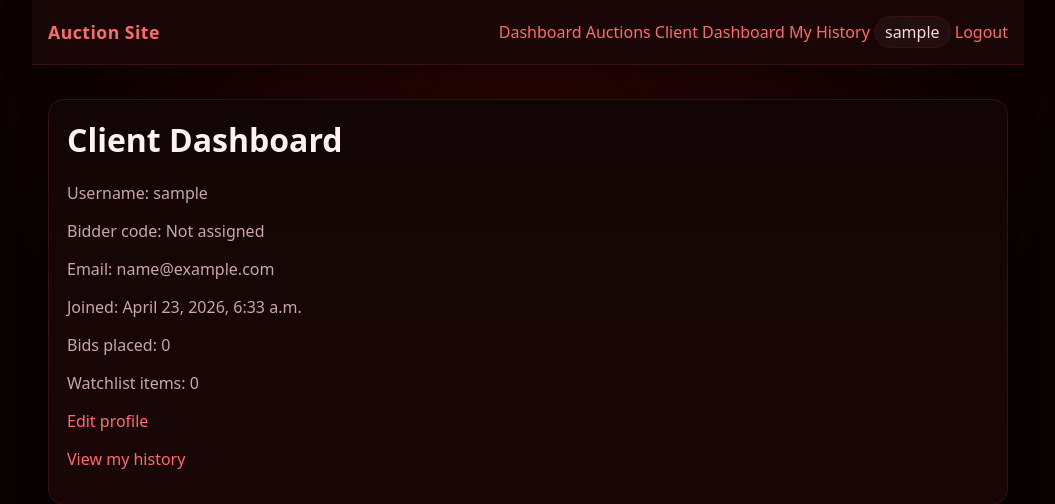
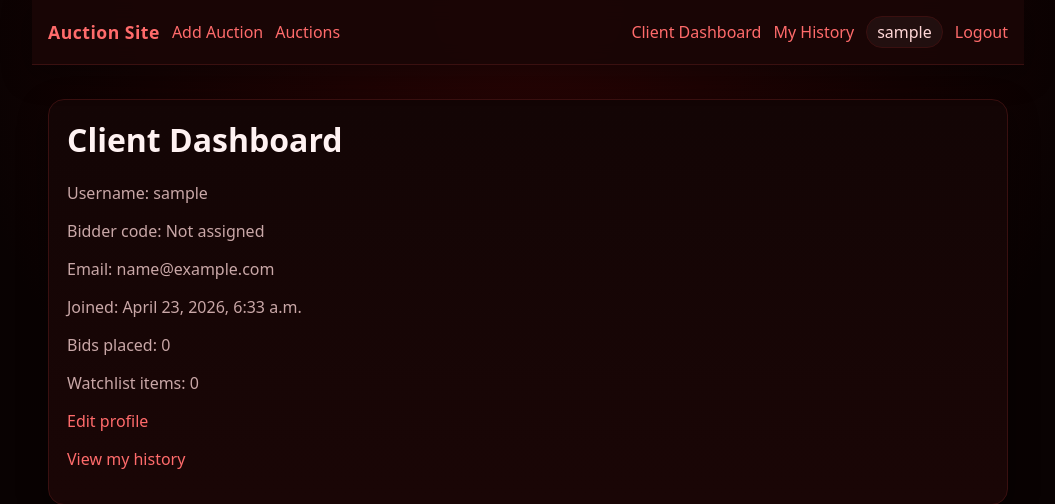
Before and after one commit to ItsHachiMane/auction-site, a Django app: page /client/ in a window 1280 px wide. Shown: the top 504 px of the page, without its empty margins (112-1167 px from the left). Run offline with Django 5.2, Linux system fonts and the light colour scheme; the visitor is signed in with stand-in values (Sample User, id 1); data that the repository does not hold is empty.

Commit message:
Make add auction a standalone nav action

```diff
--- a/templates/base.html
+++ b/templates/base.html
@@ -35,14 +35,19 @@
     .status-open { color: #ff7b7b; font-weight: 700; }
     .status-closed { color: #ffb3b3; font-weight: 700; }
     .badge { display: inline-block; padding: 4px 10px; border-radius: 999px; border: 1px solid var(--line); background: rgba(255,255,255,0.04); color: #ffd7d7; }
+    .nav-left, .nav-right { display: flex; align-items: center; gap: 12px; flex-wrap: wrap; }
   </style>
 </head>
 <body>
   <nav>
-    <div><a class="brand" href="{% url 'admin:auctions_auction_add' %}">Auction Site</a></div>
-    <div>
-      <a href="{% url 'dashboard' %}">Dashboard</a>
+    <div class="nav-left">
+      <a class="brand" href="{% url 'dashboard' %}">Auction Site</a>
+      {% if user.is_staff %}
+        <a href="{% url 'admin:auctions_auction_add' %}">Add Auction</a>
+      {% endif %}
       <a href="{% url 'auction_list' %}">Auctions</a>
+    </div>
+    <div class="nav-right">
       {% if user.is_authenticated %}
         <a href="{% url 'client_dashboard' %}">Client Dashboard</a>
         <a href="{% url 'my_history' %}">My History</a>
```
